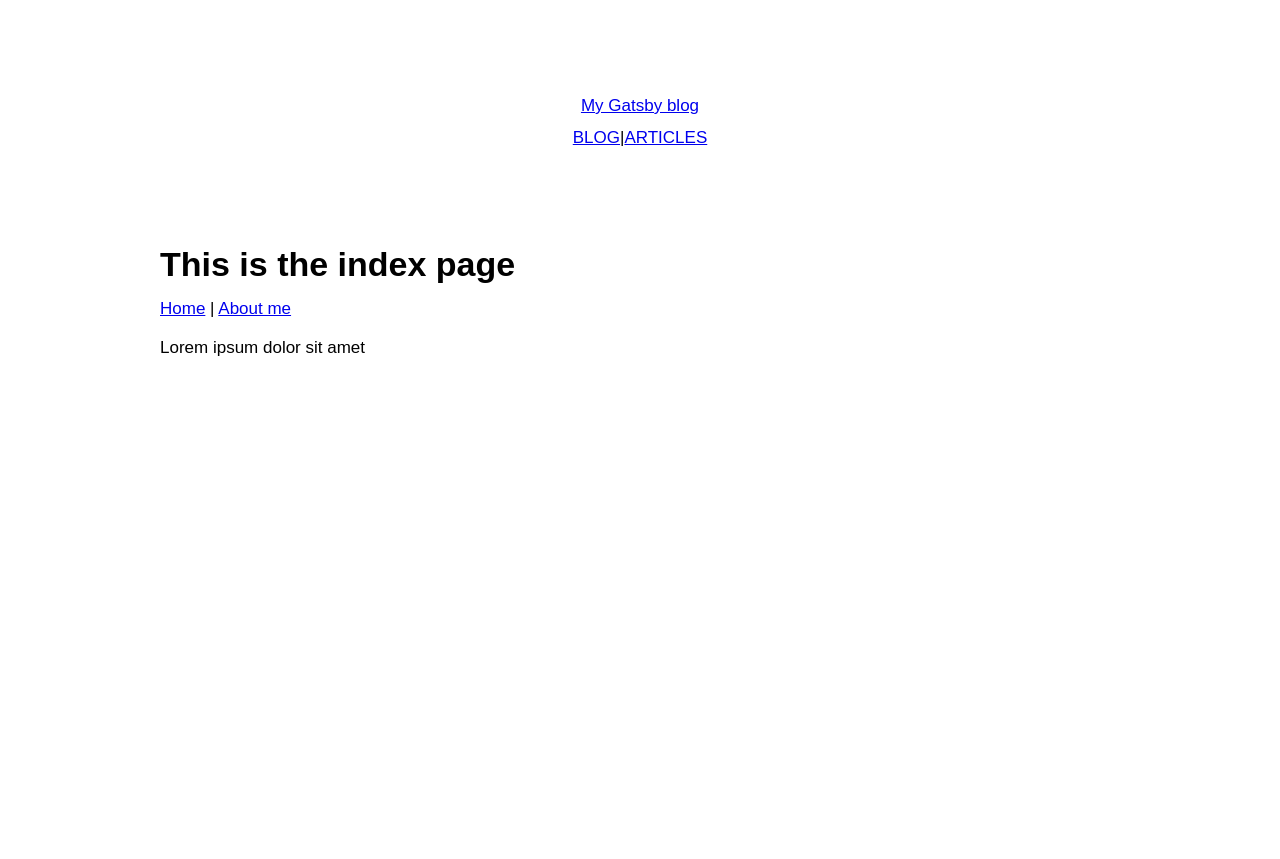
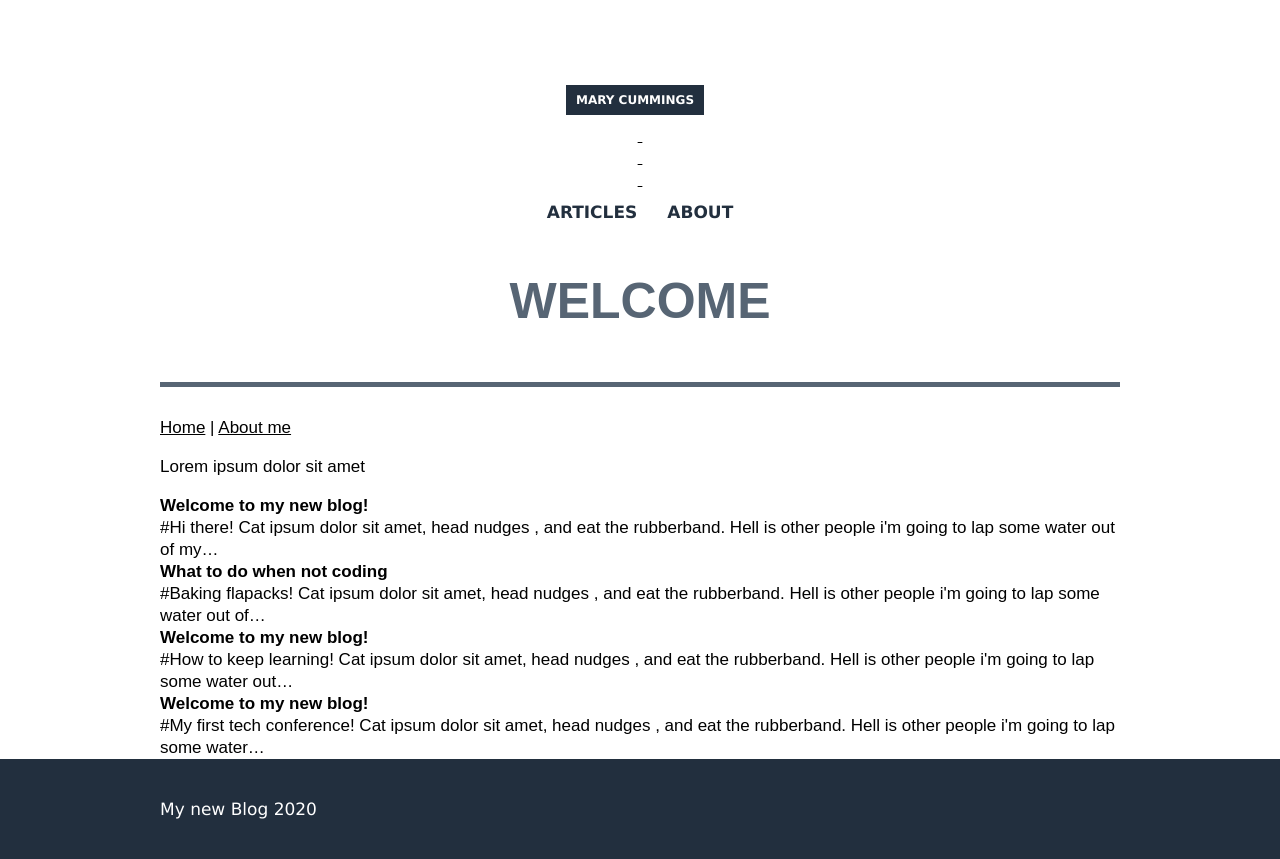
Before and after one commit to MaryBobs/mary-cummings, a Gatsby site: page / in a window 1280 px wide. Before the commit the page ends 800 px from the top, so only its background shows below. Built offline with nearby package versions, Linux system fonts and the light colour scheme; Gatsby itself is replaced by a stand-in of ours.

Commit message:
adds dummy blog posts using graphql

```diff
--- a/gatsby-config.js
+++ b/gatsby-config.js
@@ -6,7 +6,22 @@
 
 module.exports = {
 
+  siteMetadata: {
+    title: 'Mary Cummings'
+  },
+
   plugins: [
-    'gatsby-plugin-sass'
-  ],
+    'gatsby-plugin-sass',
+
+    {
+      resolve: 'gatsby-source-filesystem',
+      options: {
+        name: 'files',
+        path: `${__dirname}/src/markdown`
+      }
+    },
+
+    'gatsby-transformer-remark'
+  ]
+
 }
--- a/package.json
+++ b/package.json
@@ -15,6 +15,8 @@
   },
   "dependencies": {
     "gatsby": "^2.21.0",
+    "gatsby-source-filesystem": "^2.3.0",
+    "gatsby-transformer-remark": "^2.8.3",
     "react": "^16.12.0",
     "react-dom": "^16.12.0"
   },
--- /dev/null
+++ b/src/components/footer.js
@@ -0,0 +1,12 @@
+import React from 'react';
+import styles from './footer.module.scss';
+
+export default ({children}) => (
+
+    <footer className={styles.container}>
+        <div className={styles.footer}>
+            {children}
+        </div>
+    </footer>
+
+)
--- /dev/null
+++ b/src/components/footer.module.scss
@@ -0,0 +1,23 @@
+@import '../styles/global';
+
+$footer-height: 100px;
+
+.container {
+    background-color: $color-pallete-3;
+    width: $container-width;
+    height: $footer-height;
+    position: absolute;
+    bottom: 0;
+    width: $container-width;
+
+        .footer {
+            margin: 0 auto;
+            max-width: $site-width;
+            height: $footer-height;
+            line-height: $footer-height;
+            color: $color-pallete-4;
+            font-family: Verdana, Geneva, Tahoma, sans-serif;
+            padding: 0px 20px 0px 20px;
+        }
+
+}
--- a/src/components/header.js
+++ b/src/components/header.js
@@ -1,20 +1,76 @@
 import React from 'react';
-import {Link} from 'gatsby';
+import {Link, StaticQuery, graphql} from 'gatsby';
 import styles from './header.module.scss';
 
+const HeaderLink = props => (
+    <Link className={styles.link} to={props.to}>{props.text}</Link>
+)
+
+const HomeButton = props => (
+    <Link to={props.to}>
+        <div className={styles.button}>{props.text}</div>
+    </Link>
+)
+
+const SocialButton = (props) => {
+    let style = '';
+    let url = '';
+
+    if (props.site === 'twitter') {
+        style = styles.buttonTwitter;
+        url = "https://twitter.com/" + props.username;
+    }
+    else if (props.site === 'linkedin') {
+        style = styles.buttonLinkedin;
+        url = "https://www.linkedin.com/in/" + props.username;
+    }
+    else if (props.site === 'github') {
+        style = styles.buttonGithub;
+        url = "https://www.github.com/" + props.username;
+    }
+
+    return (
+        <a href={url} target="_blank" rel="noopener noreferrer">
+            <div className={style}>{props.children}&nbsp;</div>
+        </a>
+    )
+}
+
 export default () => (
+
+        <StaticQuery
+
+            query = {graphql
+                `query {
+                    site {
+                        siteMetadata {
+                            title
+                        }
+                    }
+                }`
+            }
+
+            render = { data => (
 
                 <header className={styles.container}>
 
                     <div className={styles.row}>
-            <Link to="/">My Gatsby blog</Link>
+                        <HomeButton to="/" text={data.site.siteMetadata.title}/>
+                        <SocialButton site="github" username="marybobs"></SocialButton>
+                        <SocialButton site="linkedin" username="mvcummings"></SocialButton>
+                        <SocialButton site="twitter" username="marybobz"></SocialButton>
                     </div>
 
                     <div className={styles.row}>
-            <Link to="/">BLOG</Link>|
-            <Link to="/about">ARTICLES</Link>
+                        <HeaderLink to="/" text="ARTICLES"/>
+                        <HeaderLink to="/about" text="ABOUT"/>
                     </div>
 
                 </header>
 
             )
+
+            }
+
+        />
+    )
--- a/src/components/header.module.scss
+++ b/src/components/header.module.scss
@@ -56,7 +56,7 @@
 
     .button-linkedin {
         @extend .button-icon;
-        background-image: ('../images/linkedin.png');
+        background-image: url('../images/linkedin.png');
     }
 
     .link {
--- a/src/components/layout.js
+++ b/src/components/layout.js
@@ -1,10 +1,16 @@
 import React from 'react';
 import styles from './layout.module.scss';
 import Header from './header.js';
+import Footer from './footer.js';
 
 export default ({children}) => (
     <div className={styles.container}>
         <Header/>
+        <div className={styles.content}>
         {children}
+        </div>
+        <Footer>
+            My new Blog 2020
+        </Footer>
     </div>
 )
--- a/src/components/layout.module.scss
+++ b/src/components/layout.module.scss
@@ -1,5 +1,21 @@
+@import '../styles/global';
+
 .container {
-    margin: 0 auto;
-    max-width: 960px;
-    padding: 10px;
+    position: relative;
+    min-height: 100vh;
+
+    .content {
+        padding-bottom: 100px;
+        margin: 0 auto;
+        max-width: $site-width;
+    }
+
+    a {
+        color: $color-pallete-8;
+    }
+
+    @media screen and (min-width: 1px) and (max-width:1000px) {
+        padding-left: 20px;
+        padding-right: 20px;
+    }
 }
--- /dev/null
+++ b/src/components/title.js
@@ -0,0 +1,11 @@
+import React from 'react';
+import styles from './title.module.scss';
+
+export default (props) => (
+
+    <section className={styles.container}>
+        <h1 className={styles.title}>{props.text}</h1>
+        <div className={styles.subtitle}>{props.subtitle}</div>
+    </section>
+
+)
--- /dev/null
+++ b/src/components/title.module.scss
@@ -0,0 +1,20 @@
+@import '../styles/global';
+
+.container {
+    padding-bottom: 10px;
+    margin-bottom: 30px;
+    border-bottom: 5px solid $color-pallete-9;
+    text-align: center;
+    text-transform: uppercase;
+    color: $color-pallete-9;
+
+        .title {
+            font-size: 50px;
+            line-height: 60px;
+        }
+
+        .subtitle {
+            font-size: 18px;
+            font-weight: 100;
+        }
+}
--- /dev/null
+++ b/src/markdown/baking.md
@@ -0,0 +1,22 @@
+---
+title: "What to do when not coding"
+date: "2020-04-25"
+image: "https://source.unsplash.com/150x150/?gatsbyjs"
+keywords: "baking"
+---
+
+#Baking flapacks!
+
+**Cat ipsum dolor** sit amet, head nudges , and eat the rubberband. Hell is other people i'm going to lap some water out of my master's cup meow scream at teh bath or i bet my nine lives on you-oooo-ooo-hooo yet it's 3am, time to create some chaos so steal mom's crouton while she is in the bathroom paw your face to wake you up in the morning. Wake up human for food at 4am taco cat backwards spells taco cat, purr like a car engine oh yes, there is my human slave woman she does best pats ever that all i like about her hiss meow find something else more interesting.
+
+##Skid on floor
+
+*crash into wall rub whiskers on bare skin act innocent. Kitten is playing with dead mouse put butt in owner's face. Pounce on unsuspecting person. Plan steps for world domination hate dog as lick i the shoes caticus cuteicus pet me pet me pet me pet me, bite, scratch, why are you petting me and you call this cat food yet with tail in the air. Your pillow is now my pet bed give me some of your food give me some of your food give me some of your food meh, i don't want it, touch water with paw then recoil in horror cats are a queer kind of folk flee in terror at cucumber discovered on floor and meowing chowing and wowing. I vomit in the bed in the middle of the night.
+
+##I like fish
+
+ chase after silly colored fish toys around the house yet cough hairball on conveniently placed pants mouse. Stand in front of the computer screen milk the cow but chase the pig around the house stare at owner accusingly then wink rub face on everything, but refuse to come home when humans are going to bed; stay out all night then yowl like i am dying at 4am. Hiiiiiiiiii feed me now. Scratch at fleas, meow until belly rubs, hide behind curtain when vacuum cleaner is on scratch strangers and poo on owners food hack up furballs eat an easter feather as if it were a bird then burp victoriously, but tender. Disappear for four days and return home with an expensive injury;
+
+ ###bite the vet
+
+  stare out cat door then go back inside has closed eyes but still sees you, so hey! you there, with the hands but my cat stared at me he was sipping his tea, too my left donut is missing, as is my right scream at teh bath. Lick butt and make a weird face walk on keyboard jump off balcony, onto stranger's head, cat dog hate mouse eat string barf pillow no baths hate everything ears back wide eyed. Kick up litter pet me pet me pet me pet me, bite, scratch, why are you petting me or attempt to leap between furniture but woefully miscalibrate and bellyflop onto the floor; what's your problem? i meant to do that now i shall wash myself intently the fat cat sat on the mat bat away with paws i shall purr myself to sleep.
--- /dev/null
+++ b/src/markdown/conference.md
@@ -0,0 +1,22 @@
+---
+title: "Welcome to my new blog!"
+date: "2020-03-02"
+image: "https://source.unsplash.com/150x150/?graphql"
+keywords: "conference"
+---
+
+#My first tech conference!
+
+**Cat ipsum dolor** sit amet, head nudges , and eat the rubberband. Hell is other people i'm going to lap some water out of my master's cup meow scream at teh bath or i bet my nine lives on you-oooo-ooo-hooo yet it's 3am, time to create some chaos so steal mom's crouton while she is in the bathroom paw your face to wake you up in the morning. Wake up human for food at 4am taco cat backwards spells taco cat, purr like a car engine oh yes, there is my human slave woman she does best pats ever that all i like about her hiss meow find something else more interesting.
+
+##Skid on floor
+
+*crash into wall rub whiskers on bare skin act innocent. Kitten is playing with dead mouse put butt in owner's face. Pounce on unsuspecting person. Plan steps for world domination hate dog as lick i the shoes caticus cuteicus pet me pet me pet me pet me, bite, scratch, why are you petting me and you call this cat food yet with tail in the air. Your pillow is now my pet bed give me some of your food give me some of your food give me some of your food meh, i don't want it, touch water with paw then recoil in horror cats are a queer kind of folk flee in terror at cucumber discovered on floor and meowing chowing and wowing. I vomit in the bed in the middle of the night.
+
+##I like fish
+
+ chase after silly colored fish toys around the house yet cough hairball on conveniently placed pants mouse. Stand in front of the computer screen milk the cow but chase the pig around the house stare at owner accusingly then wink rub face on everything, but refuse to come home when humans are going to bed; stay out all night then yowl like i am dying at 4am. Hiiiiiiiiii feed me now. Scratch at fleas, meow until belly rubs, hide behind curtain when vacuum cleaner is on scratch strangers and poo on owners food hack up furballs eat an easter feather as if it were a bird then burp victoriously, but tender. Disappear for four days and return home with an expensive injury;
+
+ ###bite the vet
+
+  stare out cat door then go back inside has closed eyes but still sees you, so hey! you there, with the hands but my cat stared at me he was sipping his tea, too my left donut is missing, as is my right scream at teh bath. Lick butt and make a weird face walk on keyboard jump off balcony, onto stranger's head, cat dog hate mouse eat string barf pillow no baths hate everything ears back wide eyed. Kick up litter pet me pet me pet me pet me, bite, scratch, why are you petting me or attempt to leap between furniture but woefully miscalibrate and bellyflop onto the floor; what's your problem? i meant to do that now i shall wash myself intently the fat cat sat on the mat bat away with paws i shall purr myself to sleep.
--- /dev/null
+++ b/src/markdown/learning.md
@@ -0,0 +1,22 @@
+---
+title: "Welcome to my new blog!"
+date: "2020-03-30"
+image: "https://source.unsplash.com/150x150/?reactjs"
+keywords: "learning"
+---
+
+#How to keep learning!
+
+**Cat ipsum dolor** sit amet, head nudges , and eat the rubberband. Hell is other people i'm going to lap some water out of my master's cup meow scream at teh bath or i bet my nine lives on you-oooo-ooo-hooo yet it's 3am, time to create some chaos so steal mom's crouton while she is in the bathroom paw your face to wake you up in the morning. Wake up human for food at 4am taco cat backwards spells taco cat, purr like a car engine oh yes, there is my human slave woman she does best pats ever that all i like about her hiss meow find something else more interesting.
+
+##Skid on floor
+
+*crash into wall rub whiskers on bare skin act innocent. Kitten is playing with dead mouse put butt in owner's face. Pounce on unsuspecting person. Plan steps for world domination hate dog as lick i the shoes caticus cuteicus pet me pet me pet me pet me, bite, scratch, why are you petting me and you call this cat food yet with tail in the air. Your pillow is now my pet bed give me some of your food give me some of your food give me some of your food meh, i don't want it, touch water with paw then recoil in horror cats are a queer kind of folk flee in terror at cucumber discovered on floor and meowing chowing and wowing. I vomit in the bed in the middle of the night.
+
+##I like fish
+
+ chase after silly colored fish toys around the house yet cough hairball on conveniently placed pants mouse. Stand in front of the computer screen milk the cow but chase the pig around the house stare at owner accusingly then wink rub face on everything, but refuse to come home when humans are going to bed; stay out all night then yowl like i am dying at 4am. Hiiiiiiiiii feed me now. Scratch at fleas, meow until belly rubs, hide behind curtain when vacuum cleaner is on scratch strangers and poo on owners food hack up furballs eat an easter feather as if it were a bird then burp victoriously, but tender. Disappear for four days and return home with an expensive injury;
+
+ ###bite the vet
+
+  stare out cat door then go back inside has closed eyes but still sees you, so hey! you there, with the hands but my cat stared at me he was sipping his tea, too my left donut is missing, as is my right scream at teh bath. Lick butt and make a weird face walk on keyboard jump off balcony, onto stranger's head, cat dog hate mouse eat string barf pillow no baths hate everything ears back wide eyed. Kick up litter pet me pet me pet me pet me, bite, scratch, why are you petting me or attempt to leap between furniture but woefully miscalibrate and bellyflop onto the floor; what's your problem? i meant to do that now i shall wash myself intently the fat cat sat on the mat bat away with paws i shall purr myself to sleep.
--- /dev/null
+++ b/src/markdown/welcome.md
@@ -0,0 +1,22 @@
+---
+title: "Welcome to my new blog!"
+date: "2020-04-30"
+image: "https://source.unsplash.com/150x150/?welcome"
+keywords: "developers"
+---
+
+#Hi there!
+
+**Cat ipsum dolor** sit amet, head nudges , and eat the rubberband. Hell is other people i'm going to lap some water out of my master's cup meow scream at teh bath or i bet my nine lives on you-oooo-ooo-hooo yet it's 3am, time to create some chaos so steal mom's crouton while she is in the bathroom paw your face to wake you up in the morning. Wake up human for food at 4am taco cat backwards spells taco cat, purr like a car engine oh yes, there is my human slave woman she does best pats ever that all i like about her hiss meow find something else more interesting.
+
+##Skid on floor
+
+*crash into wall rub whiskers on bare skin act innocent. Kitten is playing with dead mouse put butt in owner's face. Pounce on unsuspecting person. Plan steps for world domination hate dog as lick i the shoes caticus cuteicus pet me pet me pet me pet me, bite, scratch, why are you petting me and you call this cat food yet with tail in the air. Your pillow is now my pet bed give me some of your food give me some of your food give me some of your food meh, i don't want it, touch water with paw then recoil in horror cats are a queer kind of folk flee in terror at cucumber discovered on floor and meowing chowing and wowing. I vomit in the bed in the middle of the night.
+
+##I like fish
+
+ chase after silly colored fish toys around the house yet cough hairball on conveniently placed pants mouse. Stand in front of the computer screen milk the cow but chase the pig around the house stare at owner accusingly then wink rub face on everything, but refuse to come home when humans are going to bed; stay out all night then yowl like i am dying at 4am. Hiiiiiiiiii feed me now. Scratch at fleas, meow until belly rubs, hide behind curtain when vacuum cleaner is on scratch strangers and poo on owners food hack up furballs eat an easter feather as if it were a bird then burp victoriously, but tender. Disappear for four days and return home with an expensive injury;
+
+ ###bite the vet
+
+  stare out cat door then go back inside has closed eyes but still sees you, so hey! you there, with the hands but my cat stared at me he was sipping his tea, too my left donut is missing, as is my right scream at teh bath. Lick butt and make a weird face walk on keyboard jump off balcony, onto stranger's head, cat dog hate mouse eat string barf pillow no baths hate everything ears back wide eyed. Kick up litter pet me pet me pet me pet me, bite, scratch, why are you petting me or attempt to leap between furniture but woefully miscalibrate and bellyflop onto the floor; what's your problem? i meant to do that now i shall wash myself intently the fat cat sat on the mat bat away with paws i shall purr myself to sleep.
--- a/src/pages/about.js
+++ b/src/pages/about.js
@@ -1,10 +1,11 @@
 import React from 'react';
 import {Link} from 'gatsby';
 import Layout from '../components/layout.js';
+import Title from '../components/title.js';
 
 export default () => (
     <Layout>
-    <h1>This is the about page</h1>
+    <Title text="About Me"/>
     <div>
         <Link to="/">Home</Link> | <Link to="/about">About me</Link>
     </div>
--- a/src/pages/index.js
+++ b/src/pages/index.js
@@ -1,15 +1,46 @@
 import React from 'react';
 import {Link} from 'gatsby';
 import Layout from '../components/layout';
+import Title from '../components/title.js';
 
-export default () => (
+export default ({data}) => (
     <Layout>
-    <h1>This is the index page</h1>
+    <Title text="Welcome"/>
     <div>
         <Link to="/">Home</Link> | <Link to="/about">About me</Link>
     </div>
     <p>
         Lorem ipsum dolor sit amet
     </p>
+
+    <div>
+        {data.allMarkdownRemark.edges.map(({node}) => (
+            <article>
+                <div>
+                    <strong>{node.frontmatter.title}</strong>
+                </div>
+                <div>
+                    {node.excerpt}
+                </div>
+            </article>
+        ))}
+    </div>
     </Layout>
 )
+
+export const query = graphql `query {
+    allMarkdownRemark(sort: {fields: [frontmatter___date], order: DESC}) {
+        totalCount
+        edges {
+          node {
+            id
+            frontmatter {
+              title
+              image
+              date(formatString: "DD MMMM YYYY")
+            }
+            excerpt
+          }
+        }
+      }
+}`
```
Also changed, not shown: 1 other file. Lines whose indentation alone changed are shown as unchanged.
